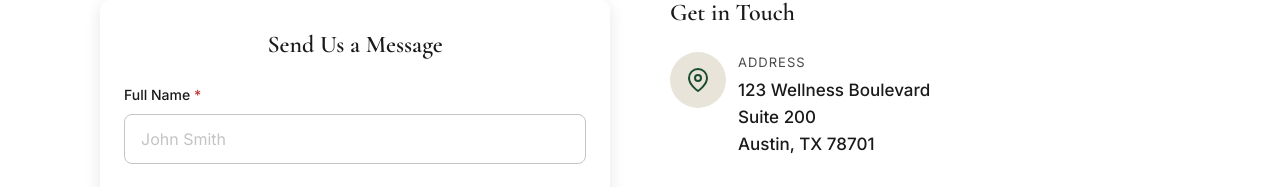
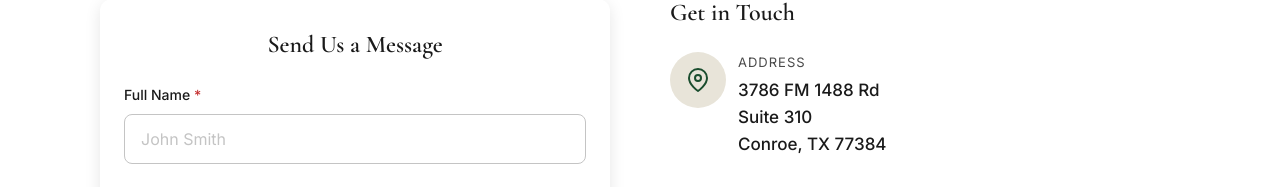
Before and after one commit to TheSourceLongevity/thesource, a plain HTML site: page contact.html in a window 1280 px wide. Shown: the part 492-679 px from the top of the page. Drawn offline with nearby package versions, Linux system fonts and the light colour scheme.

Commit message:
updated address

```diff
--- a/contact.html
+++ b/contact.html
@@ -135,9 +135,9 @@
               <div>
                 <div class="contact-info__label">Address</div>
                 <div class="contact-info__value">
-                  123 Wellness Boulevard<br>
-                  Suite 200<br>
-                  Austin, TX 78701
+                  3786 FM 1488 Rd<br>
+                  Suite 310<br>
+                  Conroe, TX 77384
                 </div>
               </div>
             </div>
```
